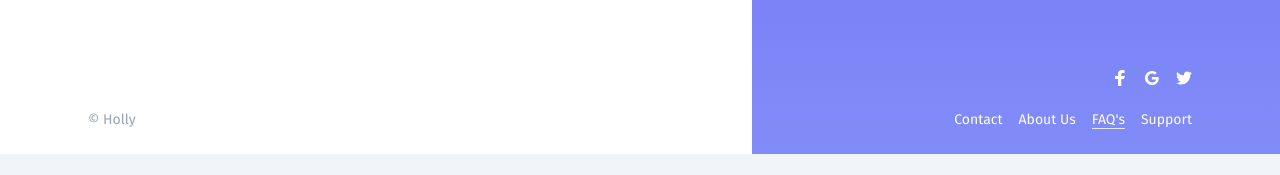
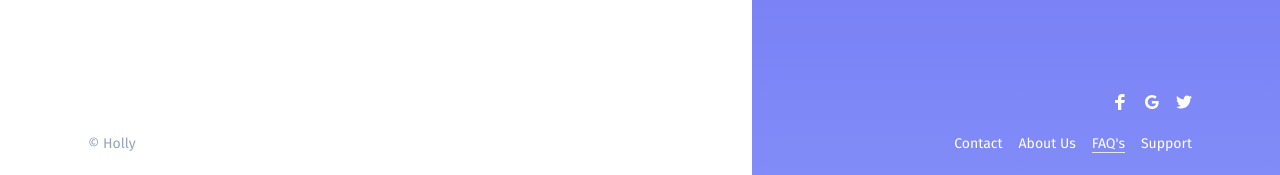
Before and after one commit to lukemcdonald/holly-react, a React (Vite) app: page /faqs in a window 1280 px wide. Shown: the part 1066-1241 px from the top of the page. Before the commit the page ends 1220 px from the top, so only its background shows below. Built offline with nearby package versions, Linux system fonts and the light colour scheme.

Commit message:
fix: improve footer responsive styles (#28)

```diff
--- a/src/assets/styles.css
+++ b/src/assets/styles.css
@@ -1272,9 +1272,6 @@ select {
 .mb-4 {
   margin-bottom: 1rem;
 }
-.mb-6 {
-  margin-bottom: 1.5rem;
-}
 .ml-28 {
   margin-left: 7rem;
 }
@@ -1338,9 +1335,6 @@ select {
 .max-w-screen-sm {
   max-width: 640px;
 }
-.flex-none {
-  flex: none;
-}
 .flex-shrink {
   flex-shrink: 1;
 }
@@ -1359,9 +1353,6 @@ select {
 .flex-col {
   flex-direction: column;
 }
-.flex-wrap {
-  flex-wrap: wrap;
-}
 .items-center {
   align-items: center;
 }
@@ -1376,6 +1367,9 @@ select {
 }
 .gap-4 {
   gap: 1rem;
+}
+.gap-6 {
+  gap: 1.5rem;
 }
 .space-y-4 > :not([hidden]) ~ :not([hidden]) {
   --tw-space-y-reverse: 0;
@@ -1824,9 +1818,6 @@ select {
     margin-left: 0px;
     margin-right: 0px;
   }
-  .lg\:mb-0 {
-    margin-bottom: 0px;
-  }
   .lg\:block {
     display: block;
   }
@@ -1839,9 +1830,6 @@ select {
   .lg\:aspect-\[5\/7\] {
     aspect-ratio: 5/7;
   }
-  .lg\:w-1\/2 {
-    width: 50%;
-  }
   .lg\:w-full {
     width: 100%;
   }
@@ -1851,11 +1839,11 @@ select {
   .lg\:max-w-none {
     max-width: none;
   }
-  .lg\:justify-start {
-    justify-content: flex-start;
-  }
-  .lg\:justify-end {
-    justify-content: flex-end;
+  .lg\:flex-row {
+    flex-direction: row;
+  }
+  .lg\:items-end {
+    align-items: flex-end;
   }
   .lg\:justify-between {
     justify-content: space-between;
--- a/src/components/footer/footer.tsx
+++ b/src/components/footer/footer.tsx
@@ -3,14 +3,14 @@ import { SocialLinks } from '@/components/social-links'
 
 function Footer() {
   return (
-    <footer className="bg-primary-400 text-sm leading-5 tracking-normal text-white lg:bg-transparent lg:text-gray-400">
+    <footer className="bg-primary-400 py-6 text-sm leading-5 tracking-normal text-white lg:bg-transparent lg:text-gray-400">
       <div className="mx-auto w-full max-w-6xl px-6">
-        <div className="relative flex flex-wrap lg:justify-between">
-          <Menu className="mb-6 inline-flex w-full flex-none justify-center gap-4 lg:order-1 lg:mb-0 lg:flex lg:w-1/2 lg:justify-end" />
-          <SocialLinks className="mb-6 inline-flex w-full flex-none justify-center lg:flex lg:justify-end" />
-          <div className="mb-6 inline-flex w-full flex-none justify-center lg:w-1/2 lg:justify-start">
-            &copy; Holly
-          </div>
+        <div className="relative flex flex-col items-center gap-6 lg:flex-row lg:items-end lg:justify-between">
+          <nav className="flex flex-col items-center gap-6 lg:order-1 lg:items-end">
+            <SocialLinks className="flex gap-4" />
+            <Menu className="flex gap-4" />
+          </nav>
+          <div className="">&copy; Holly</div>
         </div>
       </div>
     </footer>
```
